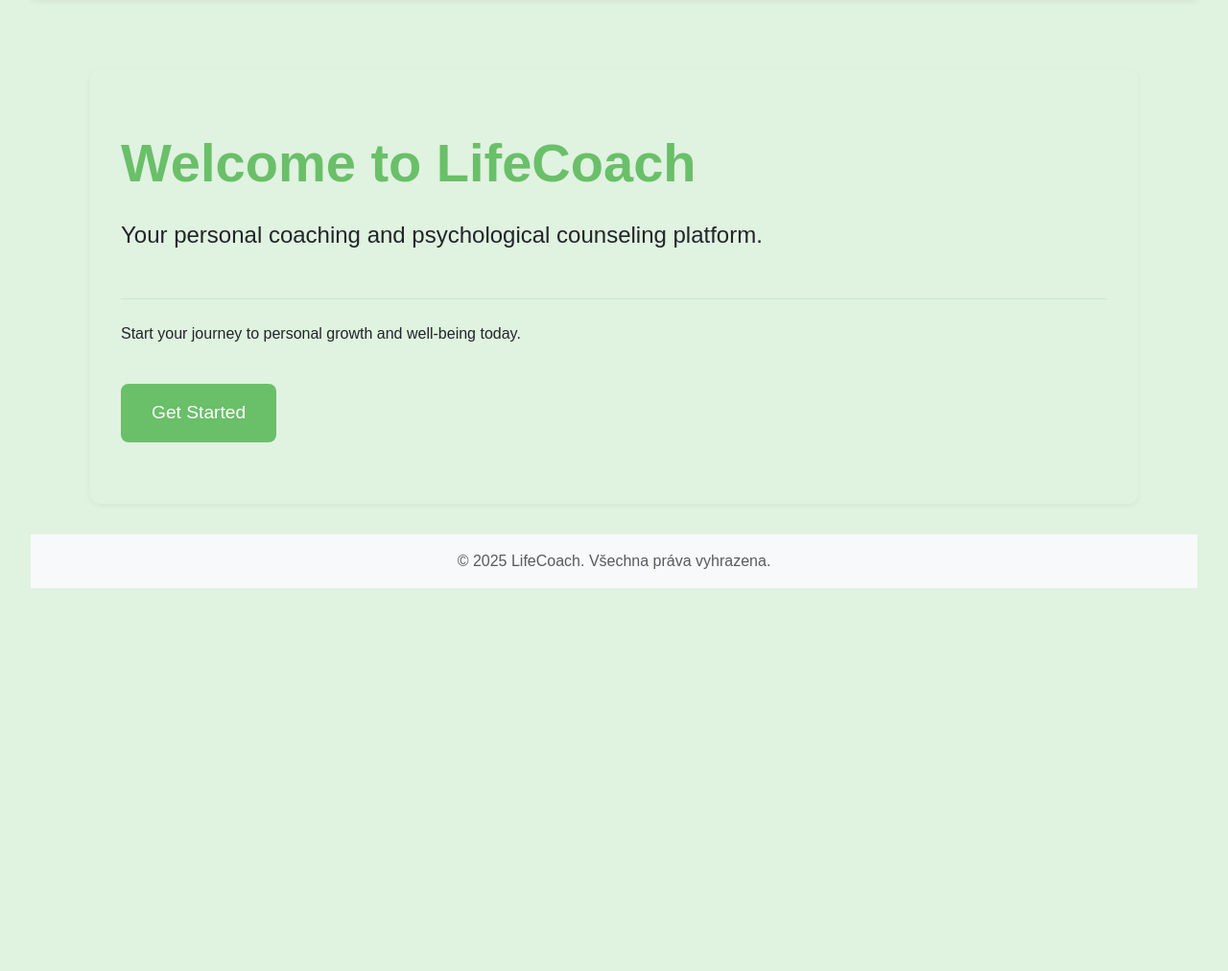
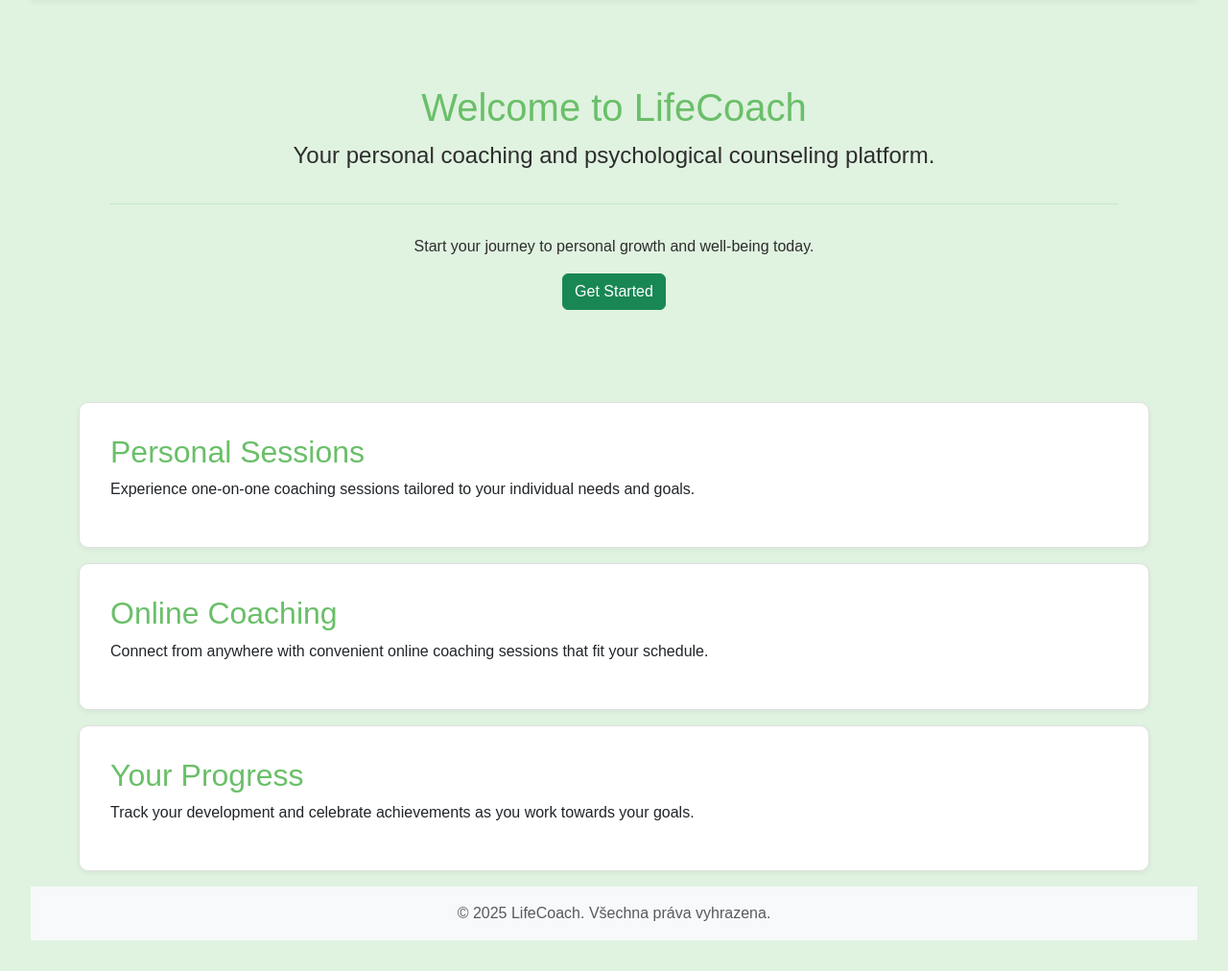
Before and after one commit to JudynkaS/LifeCoach, a Django app: template viewer/templates/home.html in a window 1280 px wide. Shown: the part 110-1122 px from the top of the page at 96% size. Before the commit the page ends 723 px from the top, so only its background shows below. Run offline with Django 3.2, Linux system fonts and the light colour scheme; the template is opened without the code that fills it, so the values that code supplies are empty; parts of the project's set-up code (start-up, migrations or seed data) failed here and were passed over.

Commit message:
Import home.html from master with correct layout

```diff
--- a/viewer/templates/home.html
+++ b/viewer/templates/home.html
@@ -1,24 +1,35 @@
 {% extends 'base.html' %}
-{% load static %}
 
-{% block title %}Welcome to LifeCoach{% endblock %}
+{% block title %}Welcome - LifeCoach{% endblock %}
 
 {% block content %}
-<div class="container mt-5">
-    <div class="welcome-section card border-0 bg-transparent">
-        <h1 class="display-4">Welcome to LifeCoach</h1>
-        <p class="lead text-dark">Your personal coaching and psychological counseling platform.</p>
-        <hr class="my-4">
-        <p class="text-dark">Start your journey to personal growth and well-being today.</p>
-        {% if not user.is_authenticated %}
-            <div class="mt-4">
-                <a class="btn btn-primary btn-lg" href="{% url 'accounts:login' %}" role="button">Get Started</a>
-            </div>
-        {% else %}
-            <div class="mt-4">
-                <a class="btn btn-primary btn-lg" href="{% url 'accounts:profile' %}" role="button">View Profile</a>
-            </div>
-        {% endif %}
+<div class="welcome-section text-center">
+    <h1>Welcome to LifeCoach</h1>
+    <p class="lead">Your personal coaching and psychological counseling platform.</p>
+
+    <hr>
+
+    <p>Start your journey to personal growth and well-being today.</p>
+
+    {% if not user.is_authenticated %}
+        <a href="{% url 'accounts:register' %}" class="btn btn-success">Get Started</a>
+    {% endif %}
+</div>
+
+<div class="cards-container">
+    <div class="card">
+        <h2>Personal Sessions</h2>
+        <p>Experience one-on-one coaching sessions tailored to your individual needs and goals.</p>
+    </div>
+
+    <div class="card">
+        <h2>Online Coaching</h2>
+        <p>Connect from anywhere with convenient online coaching sessions that fit your schedule.</p>
+    </div>
+
+    <div class="card">
+        <h2>Your Progress</h2>
+        <p>Track your development and celebrate achievements as you work towards your goals.</p>
     </div>
 </div>
 {% endblock %}
```
